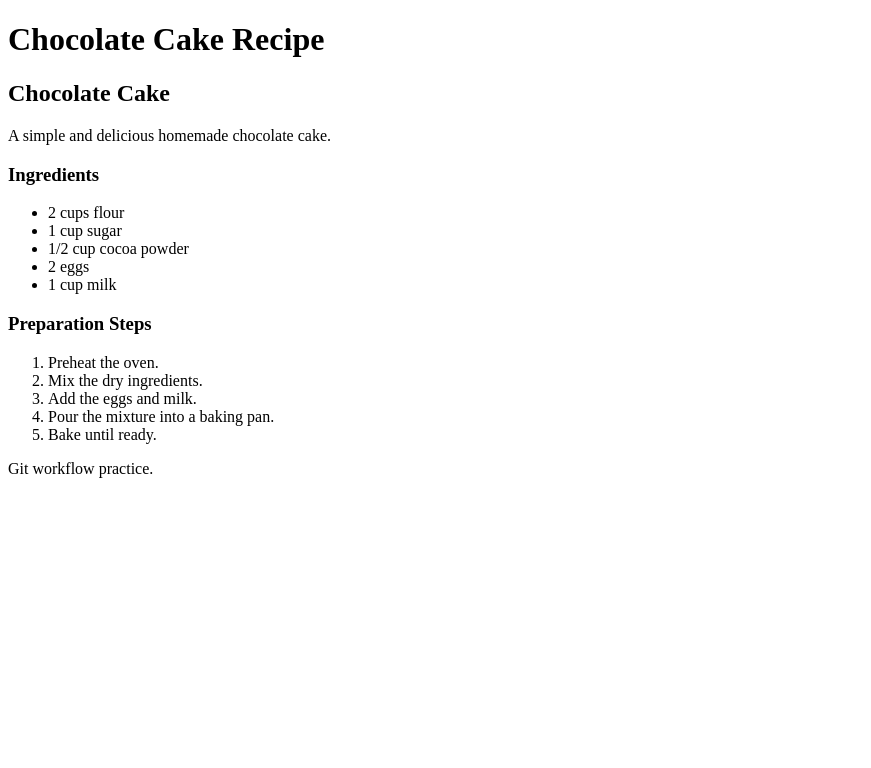
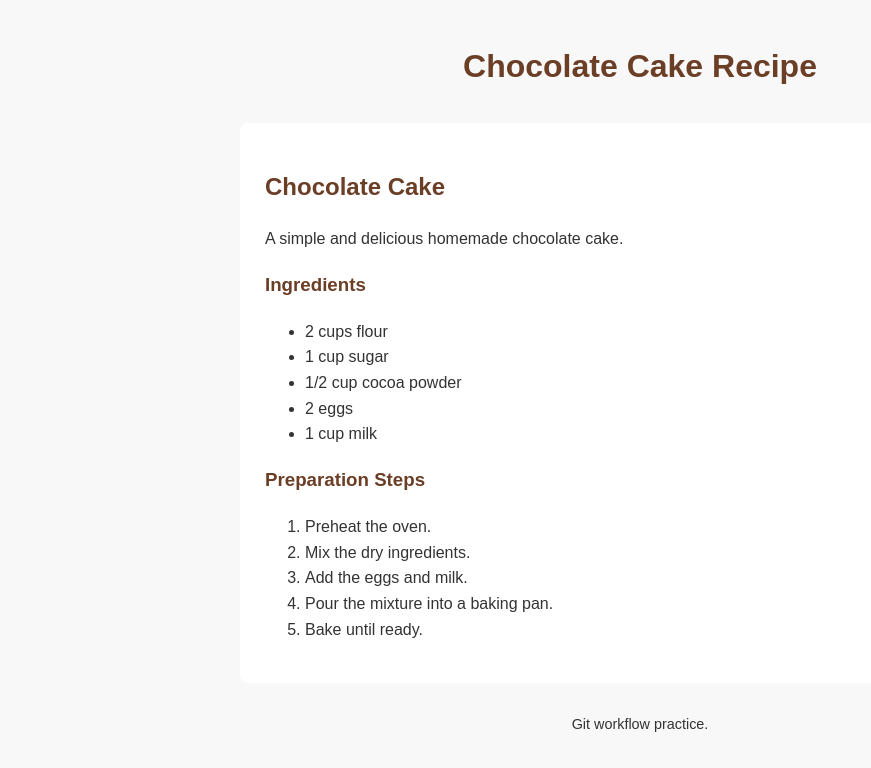
Before and after one commit to Tetaaline/week1-recipe_page, a plain HTML site: page index.html in a window 1280 px wide. Shown: the whole page, without its empty margins (0-871 px from the left). Drawn offline with Linux system fonts and the light colour scheme.

Commit message:
Add recipe page styling

```diff
--- a/index.html
+++ b/index.html
@@ -4,6 +4,7 @@
     <meta charset="UTF-8">
     <meta name="viewport" content="width=device-width, initial-scale=1.0">
     <title>Chocolate Cake Recipe</title>
+    <link rel="stylesheet" href="style.css">
 </head>
 
 <body>
--- /dev/null
+++ b/style.css
@@ -0,0 +1,30 @@
+body {
+    font-family: Arial, sans-serif;
+    max-width: 800px;
+    margin: 0 auto;
+    padding: 20px;
+    line-height: 1.6;
+    background-color: #f8f8f8;
+    color: #333;
+}
+
+header {
+    text-align: center;
+    margin-bottom: 30px;
+}
+
+main {
+    background-color: white;
+    padding: 25px;
+    border-radius: 8px;
+}
+
+h1, h2, h3 {
+    color: #6b3e26;
+}
+
+footer {
+    text-align: center;
+    margin-top: 30px;
+    font-size: 0.9rem;
+}
```
